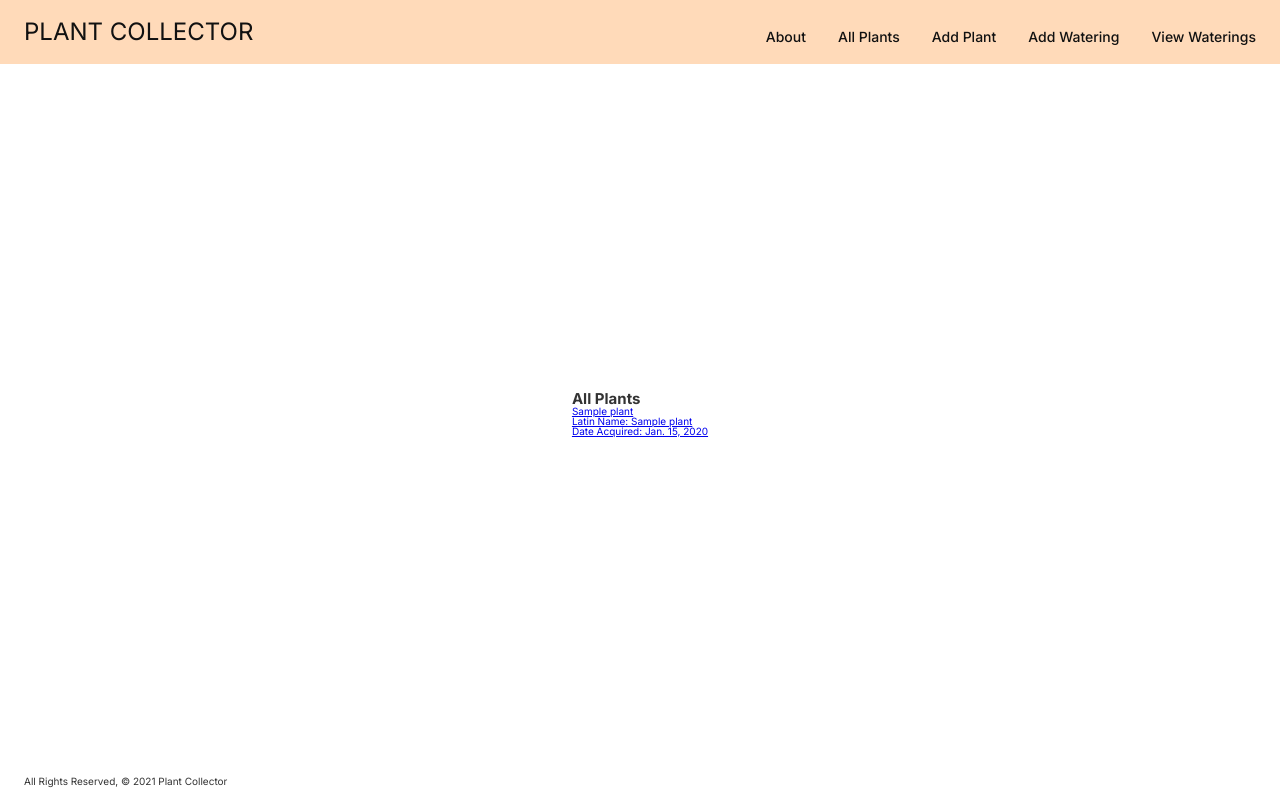
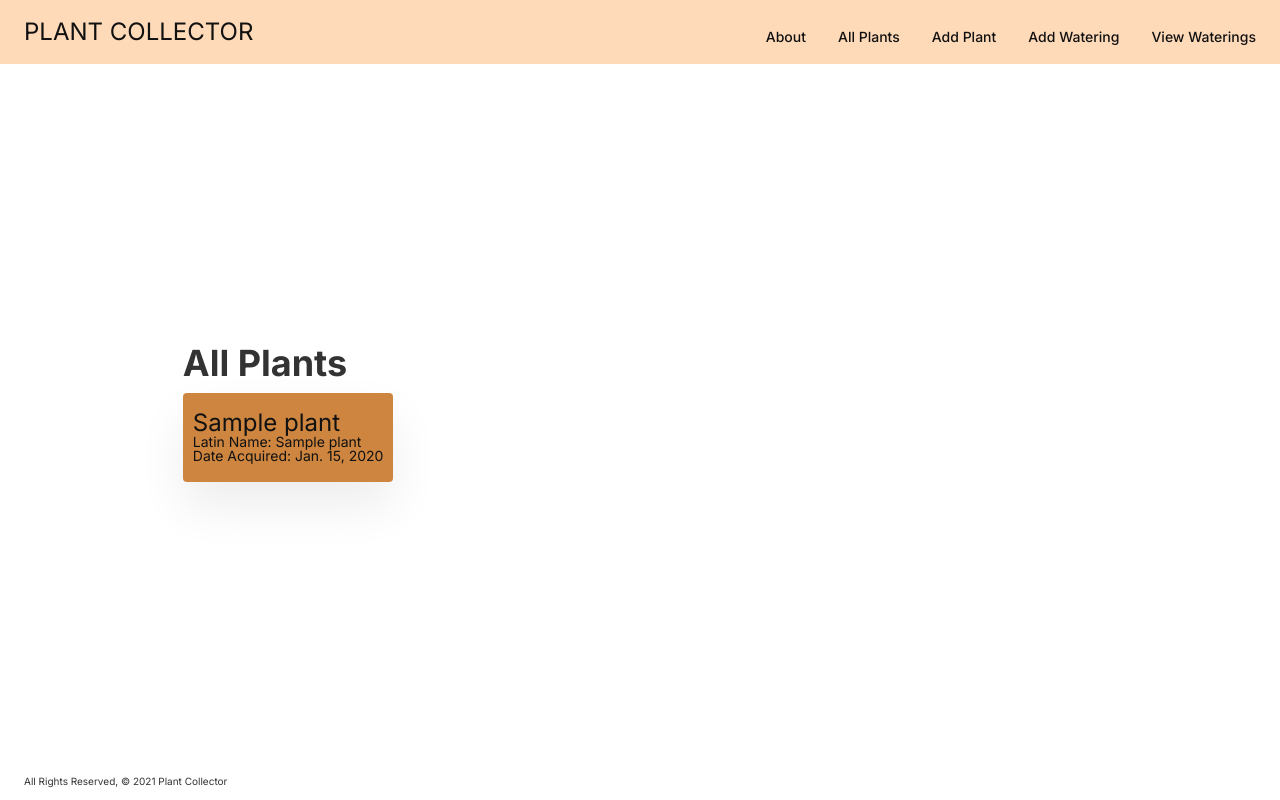
Before and after one commit to rattomegan/plantcollector, a Django app: page /plants/ in a window 1280 px wide. Run offline with Django 3.2, Linux system fonts and the light colour scheme; tables that the repository leaves empty hold one stand-in row (values such as "Sample post").

Commit message:
Start card styling on index page

```diff
--- a/main_app/static/css/style.css
+++ b/main_app/static/css/style.css
@@ -36,8 +36,8 @@
   line-height: 1;
   font-weight: 400;
   color: #333;
-  display: flex;
-  flex-direction: column;
+  /* display: flex;
+  flex-direction: column; */
 }
 
 /* ************************ */
@@ -56,7 +56,7 @@
   align-items: center;
 }
 .heading-primary {
-  font-size: 4.8rem;
+  font-size: 6.4rem;
   font-weight: 600;
   margin-bottom: 3.2rem;
 }
@@ -74,6 +74,11 @@
 
 .grid--col-2 {
   grid-template-columns: repeat(2, 1fr);
+}
+
+.grid--col-4 {
+  grid-template-columns: repeat(4, 1fr);
+  gap: 2.4rem;
 }
 
 /* ************************ */
@@ -161,6 +166,48 @@
 }
 
 /* ************************ */
+/* PLANTS INDEX  */
+/* ************************ */
+.section-plants-index {
+  /* flex: 1 1 auto; */
+  display: flex;
+  flex-direction: column;
+  padding: 3.6rem;
+}
+
+.plant-card {
+  border-radius: 4px;
+  background-color: peru;
+  box-shadow: 0 2.4rem 4.8rem rgba(0, 0, 0, 0.075);
+  overflow: hidden;
+  transition: all 0.4s;
+}
+
+.plant-card--link:link,
+.plant-card--link:visited {
+  display: inline-block;
+  text-decoration: none;
+  color: #111;
+  border-bottom: 1px solid transparent;
+  padding: 1.8rem 1rem;
+}
+
+.plant-card--link:hover,
+.plant-card--link:active {
+  color: #111;
+  border-bottom: 1px solid transparent;
+}
+
+.card-content p {
+  font-size: 1.4rem;
+  /* margin: .4rem; */
+}
+
+.card-title {
+  font-size: 2.4rem;
+}
+
+/* ************************ */
 /* FOOTER  */
 /* ************************ */
 .footer {
--- a/main_app/templates/home.html
+++ b/main_app/templates/home.html
@@ -4,7 +4,7 @@
 
 <section class="section-home-page grid grid--col-2">
   <div class="home-title">
-    <h1 class="heading-primary">Welcome to the Plant Collector</h1>
+    <h1 class="heading-primary">Welcome to Plant Collector</h1>
   </div>
   <div class="home-img-box">
     <img class="home-img" src="/main_app/static/images/rubber_tree.jpg" alt="Rubber tree">
--- a/main_app/templates/plants/index.html
+++ b/main_app/templates/plants/index.html
@@ -2,21 +2,23 @@
 {% block content %}
 
 <section class="section-plants-index">
-  <h1>All Plants</h1>
+  <div class="index-header">
+    <h1 class="heading-secondary">All Plants</h1>
+  </div>
 
-  {% for plant in plants %}
-    <div class="card">
-      <a href="{% url 'plants_detail' plant.id %}">
+  <div class="plant-cards grid grid--col-4">
+    {% for plant in plants %}
+    <div class="plant-card">
+      <a class="plant-card--link" href="{% url 'plants_detail' plant.id %}">
         <div class="card-content">
           <span class="card-title">{{ plant.name }}</span>
-          <p>Latin Name: {{ plant.latin_name }}</p>
-          <p>Date Acquired: {{ plant.date_acquired }}</p>
+          <p><span>Latin Name:</span> {{ plant.latin_name }}</p>
+          <p><span>Date Acquired:</span> {{ plant.date_acquired }}</p>
         </div>
       </a>
     </div>
   {% endfor %}
-
+  </div>
 </section>
 
-
 {% endblock %}
--- a/main_app/views.py
+++ b/main_app/views.py
@@ -29,7 +29,7 @@
 
 class PlantCreate(CreateView):
   model = Plant
-  fields = '__all__'
+  fields = ['name', 'latin_name', 'date_acquired']
   success_url = '/plants/'
 
 class PlantUpdate(UpdateView):
```
